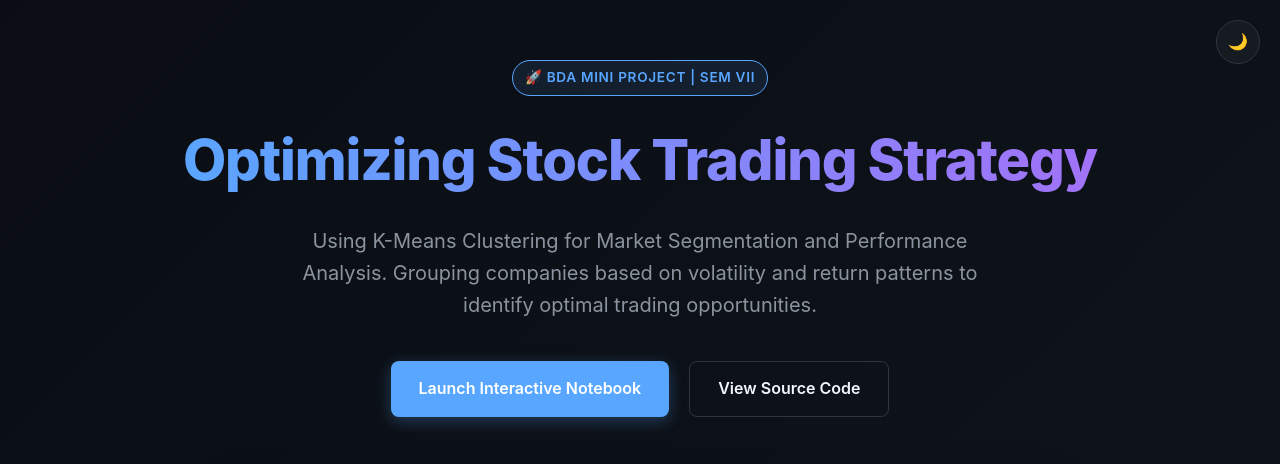
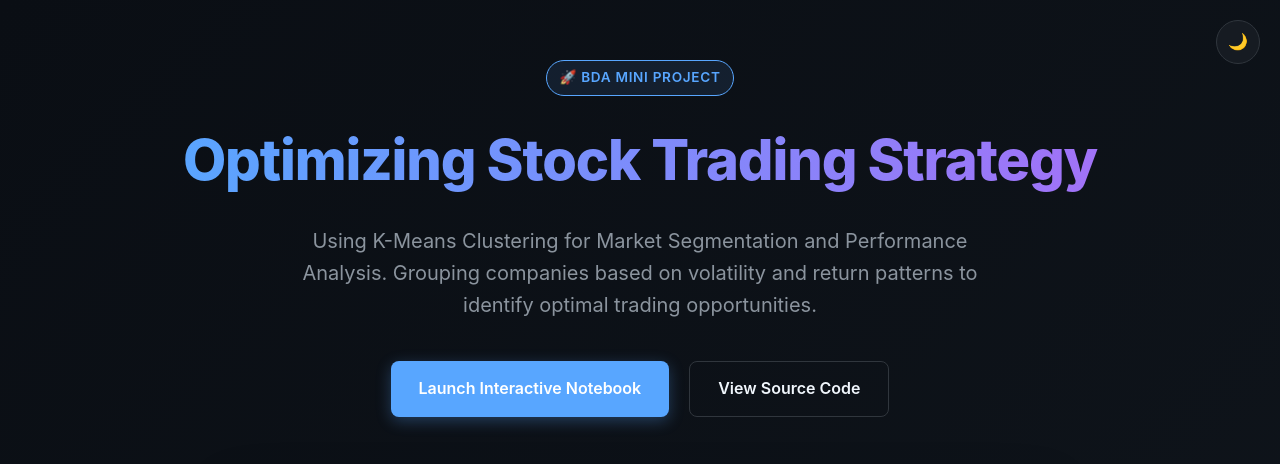
Before and after one commit to Amey-Thakur/OPTIMIZING-STOCK-TRADING-STRATEGY-WITH-K-MEANS-CLUSTERING, a plain HTML site: page index.html in a window 1280 px wide. Shown: the top 464 px of the page. Drawn offline with Linux system fonts and the light colour scheme.

Commit message:
BDA Mini Project

```diff
--- a/index.html
+++ b/index.html
@@ -464,7 +464,7 @@
     <div class="container">
         <!-- Header -->
         <header class="header">
-            <div class="badge">🚀 BDA Mini Project | Sem VII</div>
+            <div class="badge">🚀 BDA Mini Project</div>
             <h1>Optimizing Stock Trading Strategy</h1>
             <p>Using K-Means Clustering for Market Segmentation and Performance Analysis. Grouping companies based on
                 volatility and return patterns to identify optimal trading opportunities.</p>
```
Also changed, not shown: README.md.
